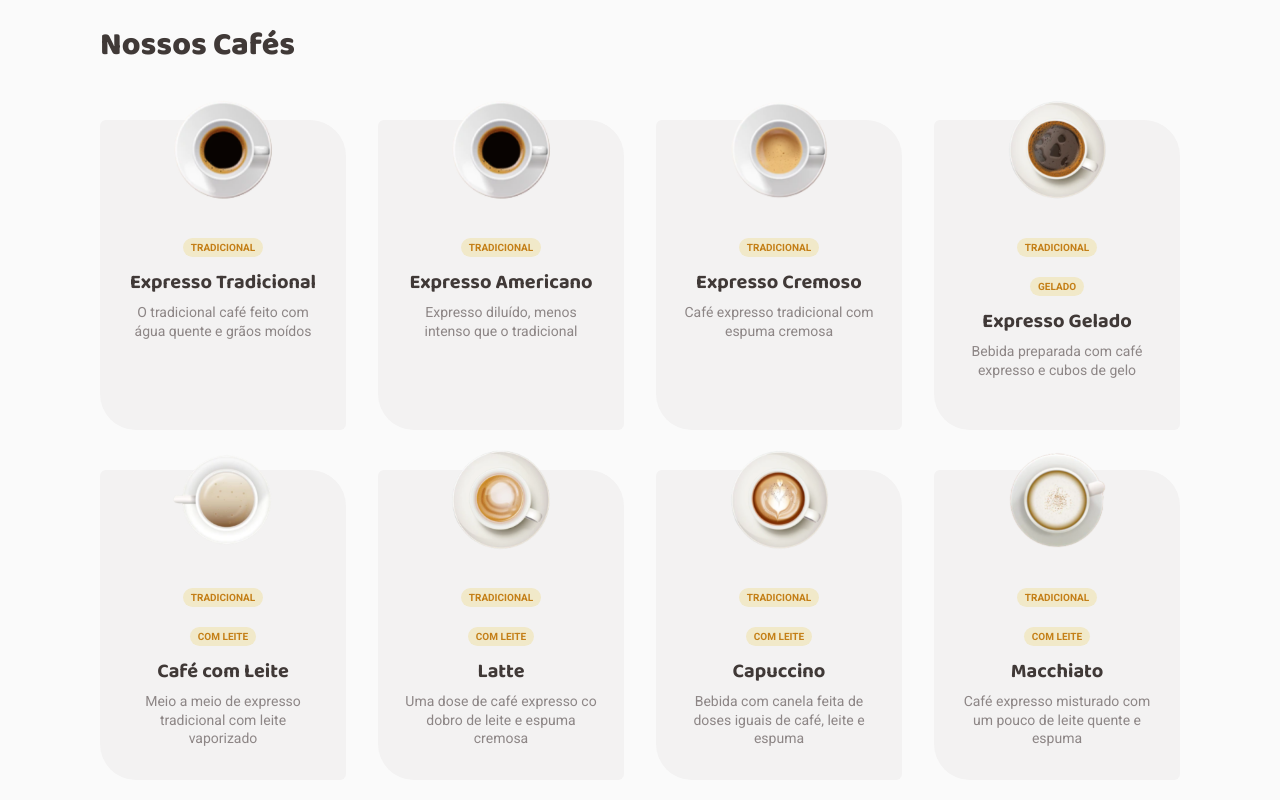
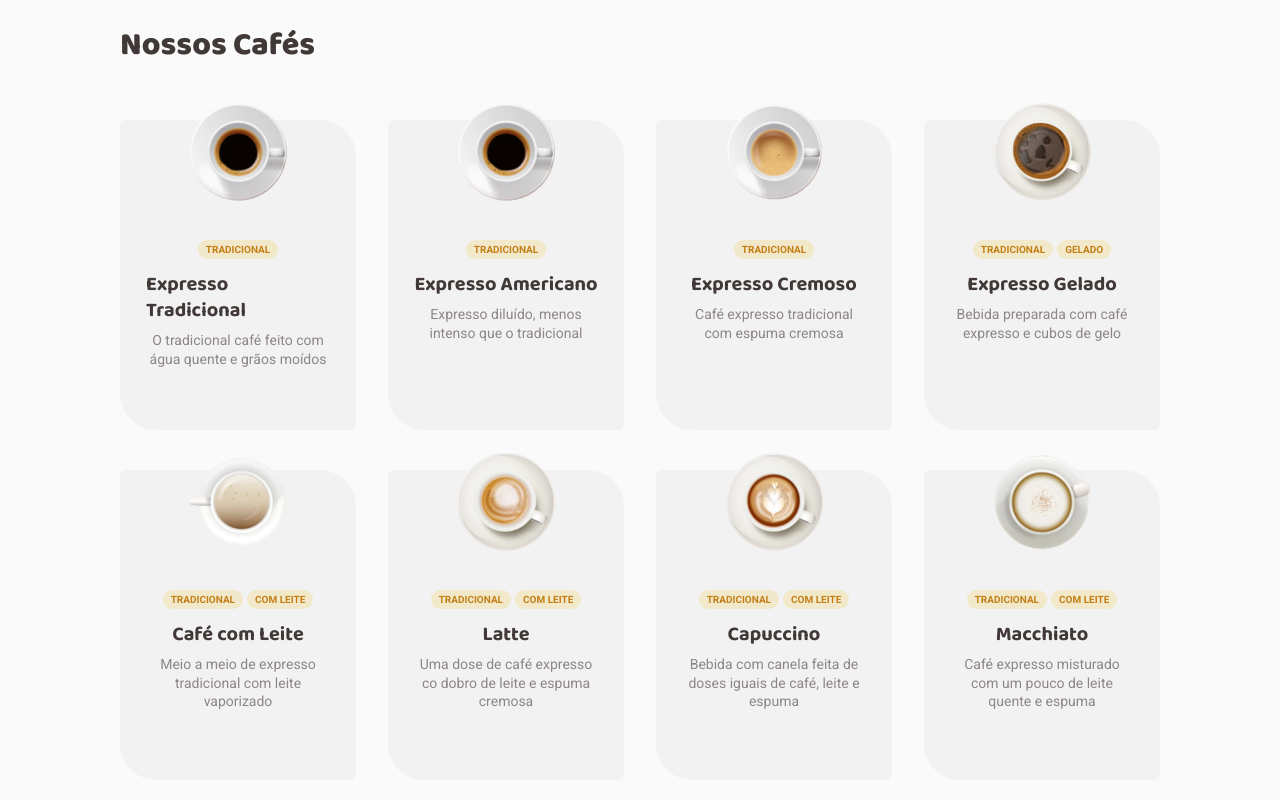
Before and after one commit to fernando-meira/coffee-delivery, a React (Vite) app: page / in a window 1280 px wide. Shown: the part 960-1760 px from the top of the page. Built offline with nearby package versions, Linux system fonts and the light colour scheme.

Commit message:
feat: Ajustado padding global, disposição da tag e adicionada animação ao card.

```diff
--- a/src/layout/DefaultLayout/styles.ts
+++ b/src/layout/DefaultLayout/styles.ts
@@ -3,6 +3,10 @@ import styled from 'styled-components';
 export const LayoutContainer = styled.div`
   width: 100%;
   margin: 0 auto;
-  padding: 0 2rem;
+  padding: 0 4rem;
   max-width: 112rem;
+
+  @media (max-width: 720px) {
+    padding: 0 2rem;
+  }
 `;
--- a/src/pages/Home/components/CoffeeCard/index.tsx
+++ b/src/pages/Home/components/CoffeeCard/index.tsx
@@ -13,12 +13,13 @@ export function CoffeeCard({ image, title, tags, subtitle }: CoffeeCardProps) {
       <S.Image src={image} />
 
       <S.Content>
-        {tags?.length &&
-          tags.map((tag) => (
-            <S.TagWrapper key={tag}>
-              <S.Tag>{tag}</S.Tag>
-            </S.TagWrapper>
-          ))}
+        {tags && (
+          <S.TagWrapper>
+            {tags.map((tag) => (
+              <S.Tag key={tag}>{tag}</S.Tag>
+            ))}
+          </S.TagWrapper>
+        )}
 
         <S.Title>{title}</S.Title>
 
--- a/src/pages/Home/components/CoffeeCard/styles.ts
+++ b/src/pages/Home/components/CoffeeCard/styles.ts
@@ -9,11 +9,18 @@ export const Container = styled.li`
     padding: 2rem 2.4rem;
     border-top-left-radius: 6px;
     border-top-right-radius: 36px;
+    border: 2px solid transparent;
     border-bottom-right-radius: 6px;
     border-bottom-left-radius: 36px;
 
     list-style: none;
+    transition: all 300ms;
     background-color: ${theme.colors.base.card};
+
+    :hover {
+      transform: scale(1.04);
+      border: 2px solid ${theme.colors.purple[100]};
+    }
   `}
 `;
 
@@ -36,6 +43,10 @@ export const Image = styled.img`
 
 export const TagWrapper = styled.div`
   margin: 1.2rem 0 1.6rem;
+
+  span + span {
+    margin-left: 0.4rem;
+  }
 `;
 
 export const Tag = styled.span`
```
